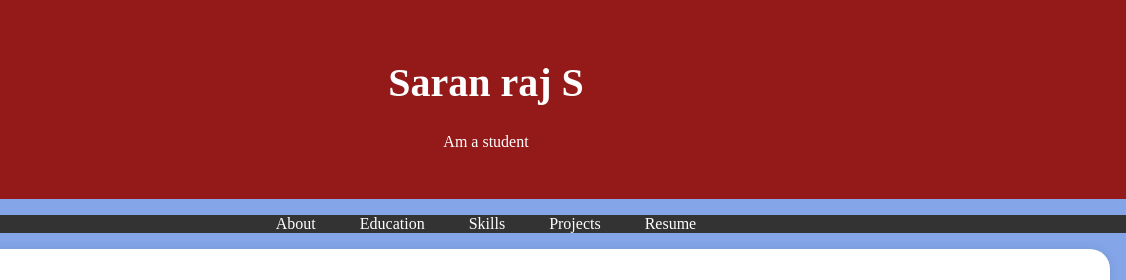
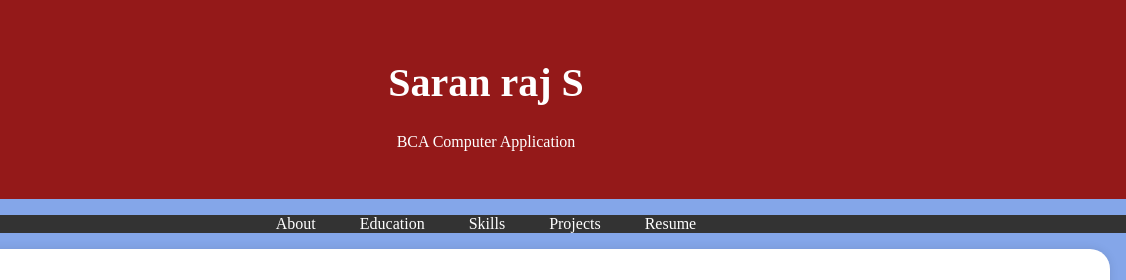
Before and after one commit to saranraj182005/digital-portfolio, a plain HTML site: page index.html in a window 1280 px wide. Shown: the top 280 px of the page, 154-1280 px from the left. Drawn offline with Linux system fonts and the light colour scheme.

Commit message:
Update index.html

```diff
--- a/index.html
+++ b/index.html
@@ -97,7 +97,7 @@
             <!-- Add your profile picture here -->
             <img src="image.JPG" alt="Your Profile Picture" class="profile-picture">
             <h1>Saran raj S</h1>
-            <p>Am a student</p>
+            <p>BCA Computer Application </p>
         </div>
     </header>
 
```
